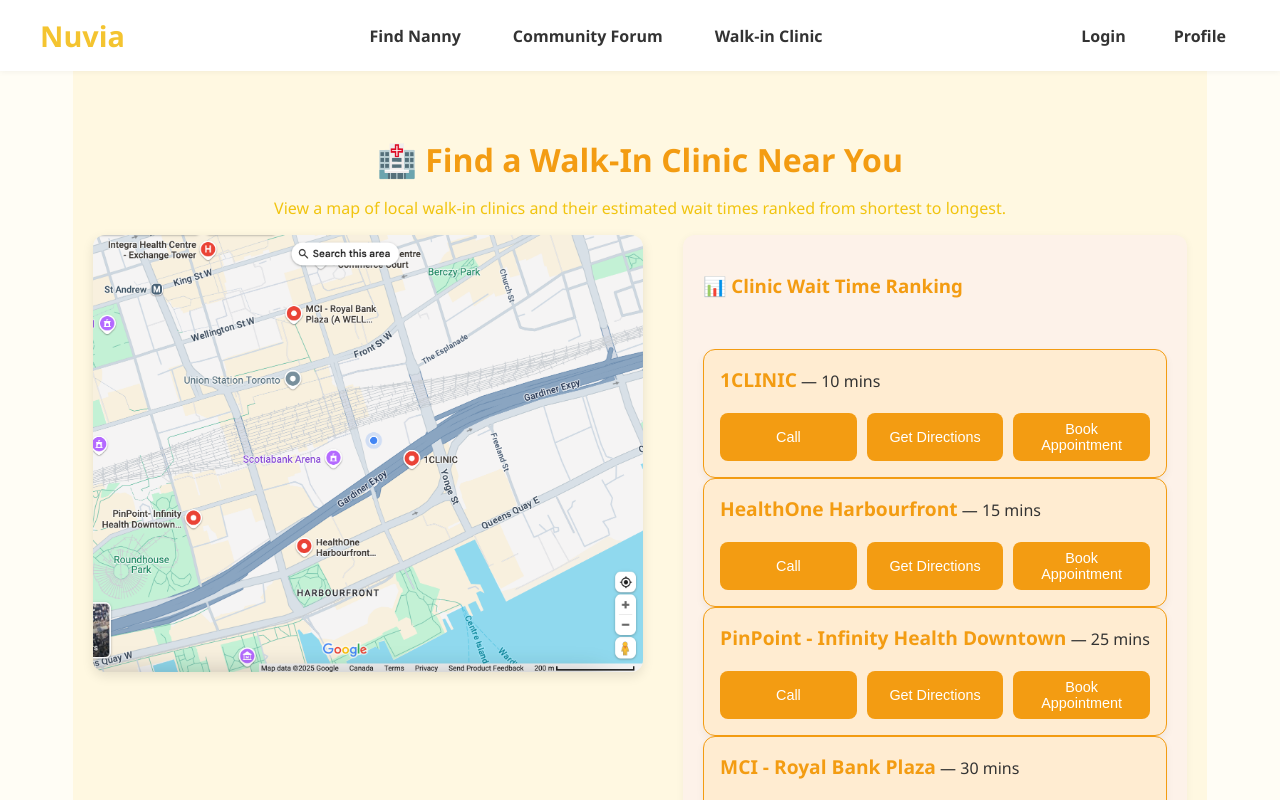
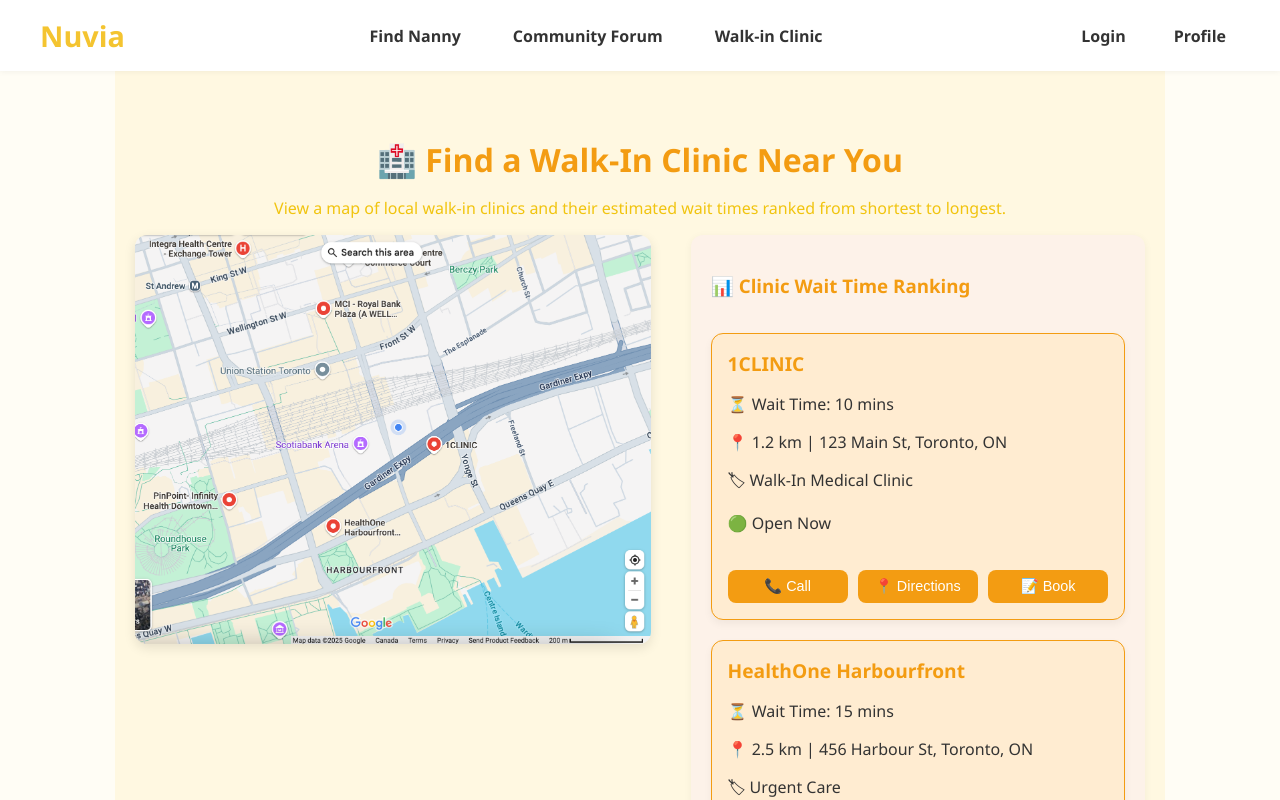
Before and after one commit to pingluuu/Nuvia, a React (Create React App) app in the folder nuvia/: page /find-walk-in-clinic in a window 1280 px wide. Shown: the top 800 px of the page. Built offline with nearby package versions, Linux system fonts and the light colour scheme.

Commit message:
finally done ui for WalkInClinic

```diff
--- a/nuvia/src/components/FindWalkInClinic.css
+++ b/nuvia/src/components/FindWalkInClinic.css
@@ -9,27 +9,27 @@
 
 .clinic-header {
   text-align: center;
-  margin-bottom: 10px; /* Reduced space between header and content */
+  margin-bottom: 10px;
 }
 
 .clinic-header h2 {
   font-size: 2rem;
-  color: #f39c12; /* Orange color for header */
+  color: #f39c12;
   margin-bottom: 10px;
 }
 
 .clinic-header p {
   font-size: 1rem;
-  color: #f1c40f; /* Lighter yellow text for description */
+  color: #f1c40f;
 }
 
 .clinic-map-and-list {
   display: flex;
   flex-wrap: wrap;
-  gap: 40px; /* Increased space between the boxes */
+  gap: 40px;
   justify-content: center;
   align-items: flex-start;
-  margin-top: 10px; /* Reduced gap between header and first clinic */
+  margin-top: 10px;
 }
 
 .map-image {
@@ -45,35 +45,30 @@
 
 .clinic-list {
   flex: 1 1 40%;
-  background-color: #fdf2e9; /* Lighter yellow for clinic list */
+  background-color: #fdf2e9;
   padding: 20px;
   border-radius: 12px;
   box-shadow: 0 2px 8px rgba(0, 0, 0, 0.05);
   display: flex;
   flex-direction: column;
-  gap: 20px; /* Increased space between each clinic item */
+  gap: 20px;
 }
 
 .clinic-list h3 {
   margin-bottom: 15px;
-  color: #f39c12; /* Orange color for the ranking header */
-}
-
-.clinic-list ul {
-  list-style: none;
-  padding: 0;
+  color: #f39c12;
 }
 
 .clinic-list-item {
   display: flex;
   flex-direction: column;
   align-items: flex-start;
-  gap: 20px; /* Increased gap between items inside each clinic */
+  gap: 20px;
   padding: 16px;
   border-radius: 12px;
-  border: 1px solid #f39c12; /* Orange border */
+  border: 1px solid #f39c12;
   box-shadow: 0 4px 8px rgba(0, 0, 0, 0.05);
-  background-color: #ffecd1; /* Soft orange for each clinic item */
+  background-color: #ffecd1;
   transition: transform 0.2s ease;
 }
 
@@ -81,13 +76,9 @@
   transform: translateY(-4px);
 }
 
-.clinic-info {
-  flex: 1;
-}
-
 .clinic-info strong {
   font-size: 1.2rem;
-  color: #f39c12; /* Orange color for clinic names */
+  color: #f39c12;
 }
 
 .clinic-buttons {
@@ -98,7 +89,7 @@
 }
 
 .call-btn, .directions-btn, .book-btn {
-  background-color: #f39c12; /* Orange button background */
+  background-color: #f39c12;
   color: white;
   border: none;
   padding: 8px 14px;
@@ -111,14 +102,14 @@
 }
 
 .call-btn:hover, .directions-btn:hover, .book-btn:hover {
-  background-color: #e67e22; /* Darker orange on hover */
+  background-color: #e67e22;
 }
 
 .clinic-note {
   margin-top: 40px;
   font-size: 0.9rem;
   text-align: center;
-  color: #f39c12; /* Orange for note text */
+  color: #f39c12;
   font-style: italic;
 }
 
@@ -132,11 +123,6 @@
     flex: 1 1 100%;
   }
 
-  .clinic-list-item {
-    flex-direction: column;
-    align-items: flex-start;
-  }
-
   .clinic-buttons {
     flex-direction: column;
     align-items: center;
--- a/nuvia/src/components/FindWalkInClinic.js
+++ b/nuvia/src/components/FindWalkInClinic.js
@@ -1,27 +1,44 @@
 import React, { useState, useEffect } from 'react';
 import './FindWalkInClinic.css';
-import mapImage from '../assets/map.jpg'; // Make sure to place your map image in src/assets/
+import mapImage from '../assets/map.jpg';
 
+// Mock Clinic Data
 const mockClinics = [
-  { name: '1CLINIC', wait: '10 mins' },
-  { name: 'HealthOne Harbourfront', wait: '15 mins' },
-  { name: 'PinPoint - Infinity Health Downtown', wait: '25 mins' },
-  { name: 'MCI - Royal Bank Plaza', wait: '30 mins' },
-  { name: 'Integra Health Centre', wait: '40 mins' },
+  {
+    name: '1CLINIC', wait: '10 mins', type: "Walk-In Medical Clinic",
+    distance: "1.2 km", address: "123 Main St, Toronto, ON", isOpen: true, opensAt: "8am"
+  },
+  {
+    name: 'HealthOne Harbourfront', wait: '15 mins', type: "Urgent Care",
+    distance: "2.5 km", address: "456 Harbour St, Toronto, ON", isOpen: false, opensAt: "9am"
+  },
+  {
+    name: 'PinPoint - Infinity Health Downtown', wait: '25 mins', type: "Walk-In & Family Practice",
+    distance: "3.7 km", address: "789 Bay St, Toronto, ON", isOpen: true, opensAt: "7:30am"
+  },
+  {
+    name: 'MCI - Royal Bank Plaza', wait: '30 mins', type: "Family Doctor",
+    distance: "4.1 km", address: "101 Wellington St, Toronto, ON", isOpen: false, opensAt: "10am"
+  },
+  {
+    name: 'Integra Health Centre', wait: '40 mins', type: "Walk-In Medical Clinic",
+    distance: "5.0 km", address: "102 Yonge St, Toronto, ON", isOpen: true, opensAt: "8am"
+  },
 ];
 
-// Helper function to convert wait times to a number
+// Convert "10 mins" to 10 (for sorting)
 const convertWaitTimeToMinutes = (wait) => {
-  return parseInt(wait.split(' ')[0]);
+  if (!wait) return Infinity;
+  const minutes = parseInt(wait.split(' ')[0]);
+  return isNaN(minutes) ? Infinity : minutes;
 };
 
 const FindWalkInClinic = () => {
   const [sortedClinics, setSortedClinics] = useState([]);
 
   useEffect(() => {
-    // Sort clinics by wait time (ascending)
-    const sorted = [...mockClinics].sort((a, b) =>
-      convertWaitTimeToMinutes(a.wait) - convertWaitTimeToMinutes(b.wait)
+    const sorted = [...mockClinics].sort(
+      (a, b) => convertWaitTimeToMinutes(a.wait) - convertWaitTimeToMinutes(b.wait)
     );
     setSortedClinics(sorted);
   }, []);
@@ -30,10 +47,7 @@
     <div className="find-clinic-page">
       <div className="clinic-header">
         <h2>🏥 Find a Walk-In Clinic Near You</h2>
-        <p>
-          View a map of local walk-in clinics and their estimated wait times ranked from shortest
-          to longest.
-        </p>
+        <p>View a map of local walk-in clinics and their estimated wait times ranked from shortest to longest.</p>
       </div>
 
       <div className="clinic-map-and-list">
@@ -43,32 +57,40 @@
 
         <div className="clinic-list">
           <h3>📊 Clinic Wait Time Ranking</h3>
-          <ul>
-            {sortedClinics.map((clinic, index) => (
-              <li key={index} className="clinic-list-item">
-                <div className="clinic-info">
-                  <strong>{clinic.name}</strong> — {clinic.wait}
-                </div>
-                <div className="clinic-buttons">
-                  <button className="call-btn">Call</button>
-                  <button className="directions-btn">Get Directions</button>
-                  <button className="book-btn">Book Appointment</button>
-                </div>
-              </li>
-            ))}
-          </ul>
+          {sortedClinics.map((clinic, index) => (
+            <ClinicCard key={index} clinic={clinic} />
+          ))}
         </div>
       </div>
 
       <div className="clinic-note">
         <p>
-          <em>
-            All clinic locations and wait times displayed here are mock data for demo purposes only.
-          </em>
+          <em>All clinic locations and wait times displayed here are mock data for demo purposes only.</em>
         </p>
       </div>
     </div>
   );
 };
 
+// Styled Clinic Card Component
+const ClinicCard = ({ clinic }) => {
+  return (
+    <div className="clinic-list-item">
+      <div className="clinic-info">
+        <strong>{clinic.name}</strong>
+        <p>⏳ Wait Time: {clinic.wait}</p>
+        <p>📍 {clinic.distance} | {clinic.address}</p>
+        <p>🏷 {clinic.type}</p>
+        <p>{clinic.isOpen ? "🟢 Open Now" : `🔴 Opens at ${clinic.opensAt}`}</p>
+      </div>
+
+      <div className="clinic-buttons">
+        <button className="call-btn">📞 Call</button>
+        <button className="directions-btn">📍 Directions</button>
+        <button className="book-btn">📝 Book</button>
+      </div>
+    </div>
+  );
+};
+
 export default FindWalkInClinic;
```
